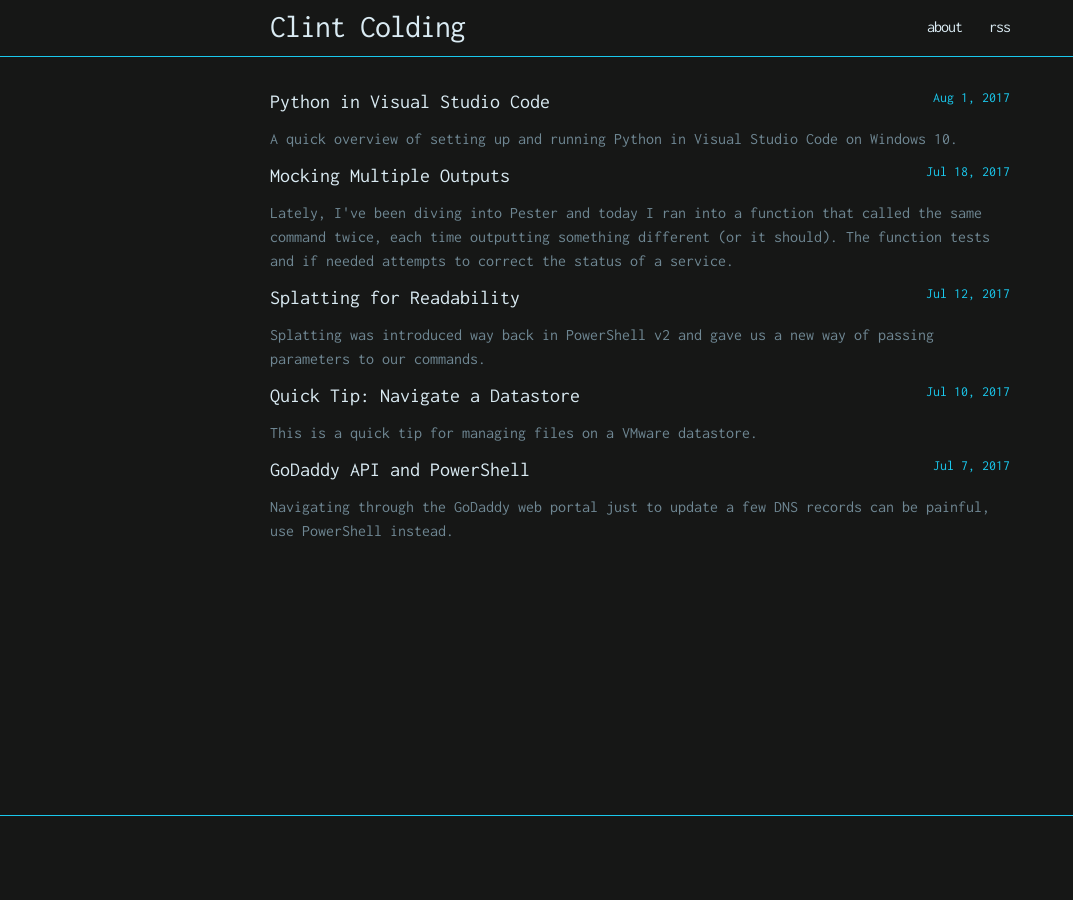
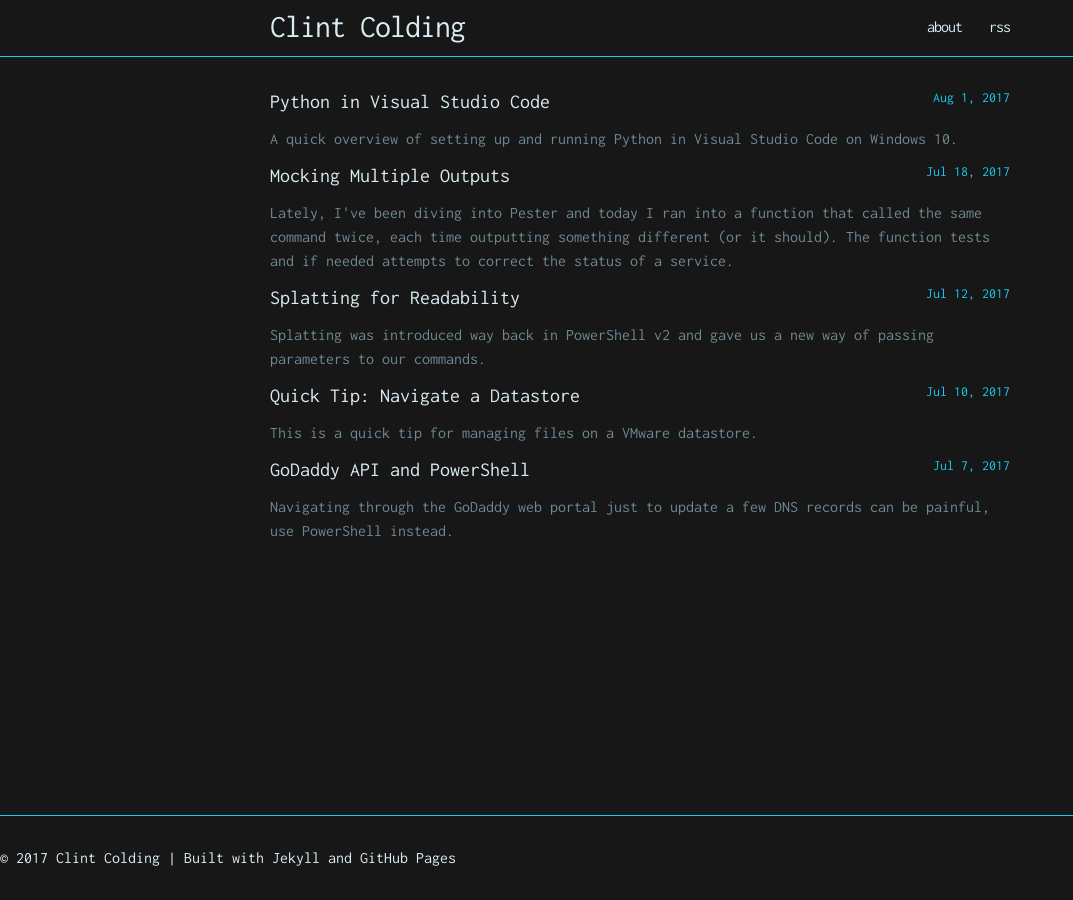
Before and after one commit to clintcolding/clintcolding.github.io, a Jekyll site: the page built from index.md, in a window 1280 px wide. Shown: the whole page, without its empty margins (0-1073 px from the left). Built offline with Jekyll 4.4.1, drawn with Linux system fonts in a browser that asks for light colours.

Commit message:
Updated footer content

```diff
--- a/_includes/footer.html
+++ b/_includes/footer.html
@@ -1,7 +1,5 @@
 <footer class="site-footer">
-<center>
-  {% include social_links/github.html %}
-  {% include social_links/linkedin.html %}
-  {% include social_links/twitter.html %}
+
+  © 2017 Clint Colding | Built with <a href="https://jekyllrb.com/">Jekyll</a> and <a href="https://pages.github.com/">GitHub Pages</a>
 
 </footer>
```
